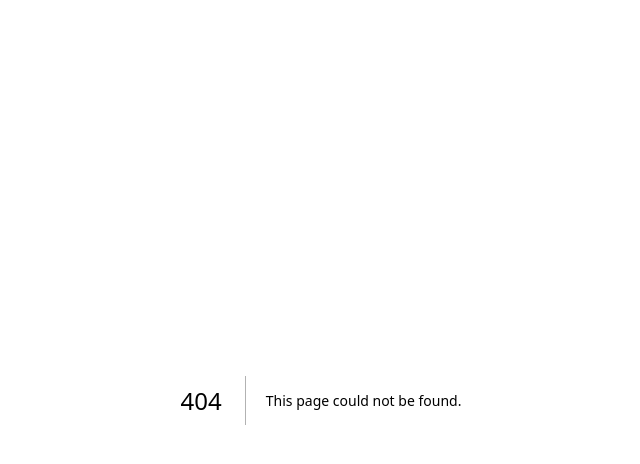
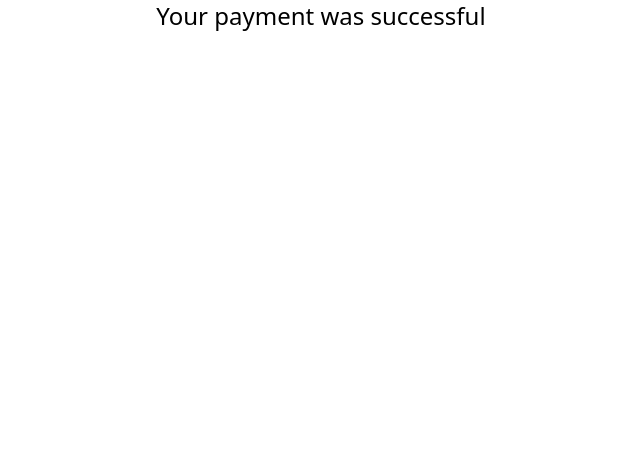
Before and after one commit to MarkCarson777/stripe-next, a Next.js app: page /checkout/success in a window 1280 px wide. Before the commit this address had no page. Shown: the top 464 px of the page, without its empty margins (319-959 px from the left). Built offline with nearby package versions, Linux system fonts and the light colour scheme.

Commit message:
created success page for payments

```diff
--- /dev/null
+++ b/src/app/checkout/success/page.tsx
@@ -0,0 +1,7 @@
+export default function Page() {
+  return (
+    <div className="text-center">
+      <h1 className="text-2xl">Your payment was successful</h1>
+    </div>
+  );
+}
```
